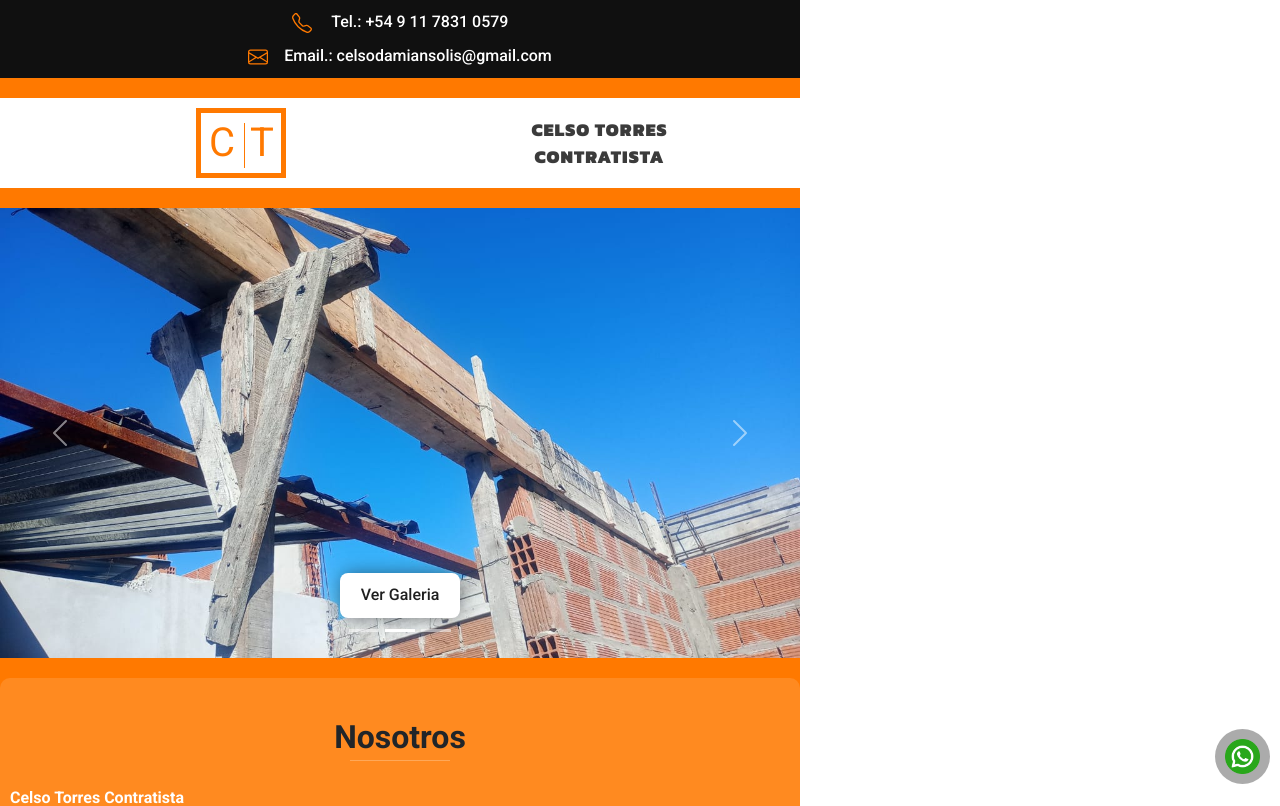
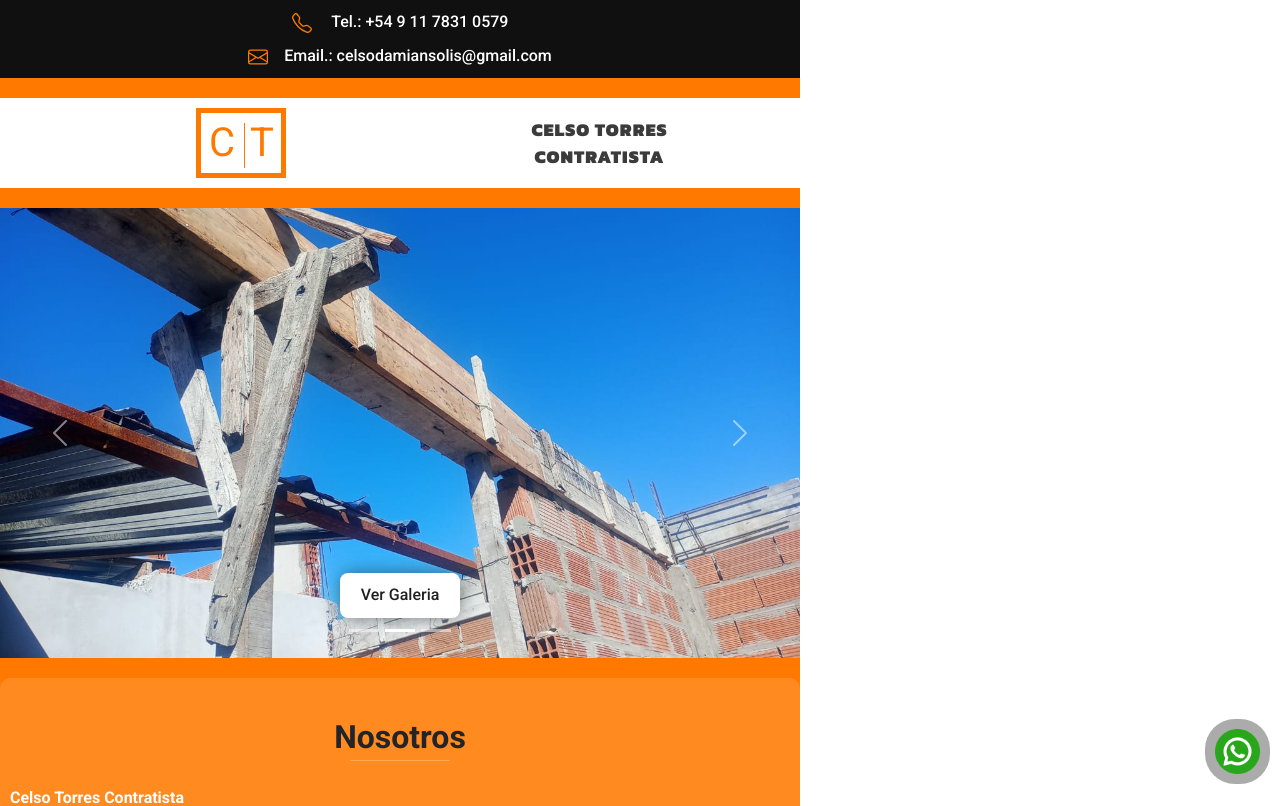
Before and after one commit to DanielQuijano1/celso-constratista, a React (Vite) app: page / in a window 1280 px wide. Shown: the top 806 px of the page. Built offline with nearby package versions, Linux system fonts and the light colour scheme.

Commit message:
new fi error page not found

```diff
--- a/src/App.css
+++ b/src/App.css
@@ -477,8 +477,8 @@ backdrop-filter: blur(5px);
 }
 
 .popup__icon {
-  width: 35px;
-  height: 35px;
+  width: 45px;
+  height: 45px;
   background-size: contain;
   background-position: center center;
   cursor: pointer;
--- /dev/null
+++ b/src/assets/Pages/Galeria/Detalle/Detalle.jsx
@@ -0,0 +1,11 @@
+
+
+function Detalle(){
+    return(
+        <>
+
+        </>
+    )
+}
+
+export default  Detalle;
--- /dev/null
+++ b/src/assets/Pages/Galeria/Error404/Error404.jsx
@@ -0,0 +1,11 @@
+
+
+function Error404(){
+    return(
+        <>
+
+        </>
+    )
+}
+
+export default  Error404;
--- a/src/assets/Pages/Galeria/Galeria.jsx
+++ b/src/assets/Pages/Galeria/Galeria.jsx
@@ -1,13 +1,22 @@
+import { BrowserRouter , Routes , Route } from "react-router-dom";
+import HomeGaleria from "./HomeGaleria/HomeGaleria";
+import Detalle from "./Detalle/Detalle";
+import Error404 from "./Error404/Error404";
 
-
-function Galeria(){
-    return(
+function Galeria() {
+    return (
         <>
-        <div className="containerGaleria">
-
-        </div>
+            <div className="containerGaleria">
+                <BrowserRouter>
+                    <Routes>
+                        <Route path="/" element={<HomeGaleria />}/>
+                        <Route path="/detalle/:itemid" element={<Detalle />}/>
+                        <Route path="*" element={<Error404/> } />
+                    </Routes>
+                </BrowserRouter>
+            </div>
         </>
     )
 }
 
-export  default Galeria;
+export default Galeria;
--- /dev/null
+++ b/src/assets/Pages/Galeria/HomeGaleria/HomeGaleria.jsx
@@ -0,0 +1,11 @@
+import "./../../../../App.css"
+
+function HomeGaleria() {
+    return (
+        <div className="estiloHome">
+            <ItemListContainer />
+        </div>
+    )
+}
+
+export default HomeGaleria;
```
Also changed, not shown: 1 other file (tests, documents, lock files or other folders).
